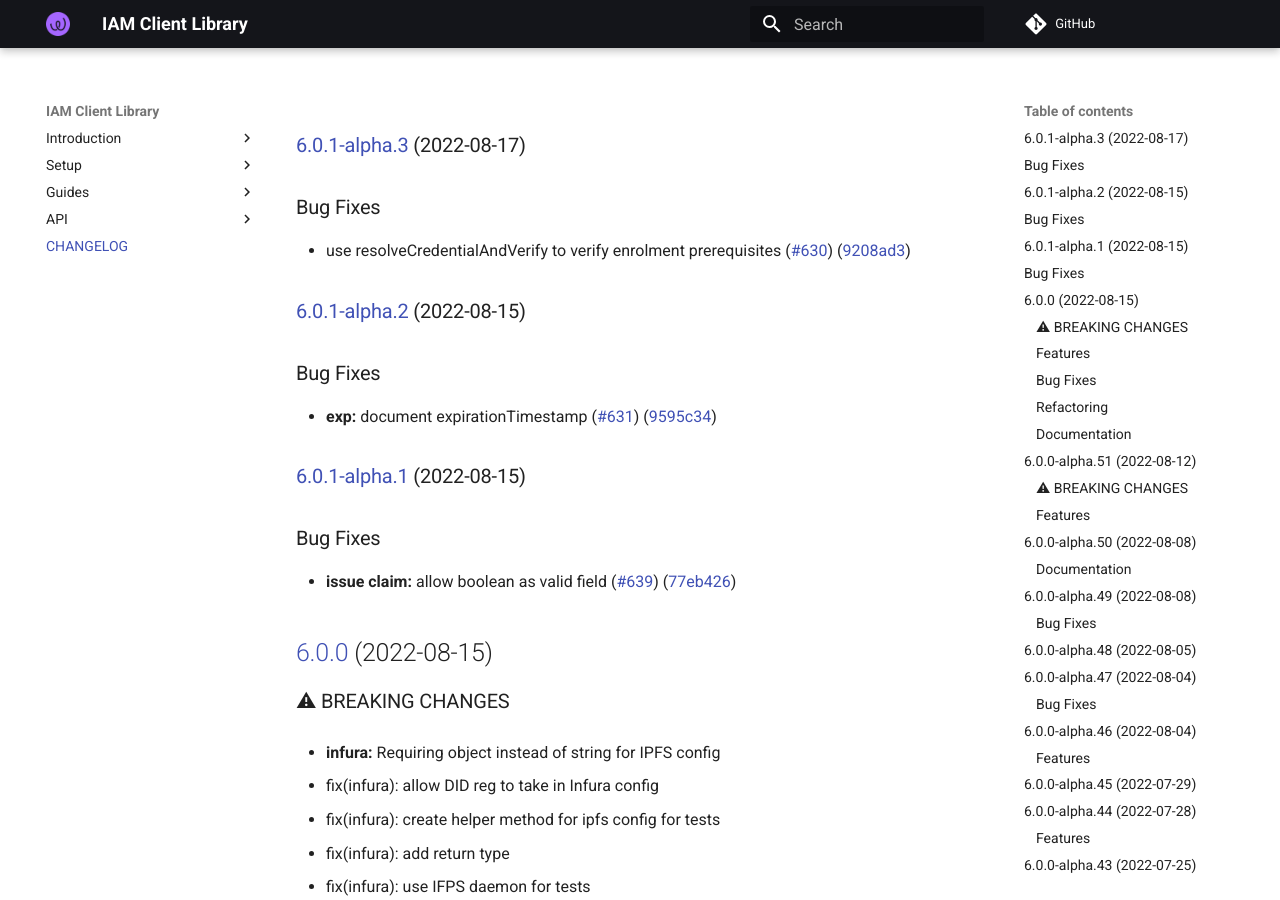
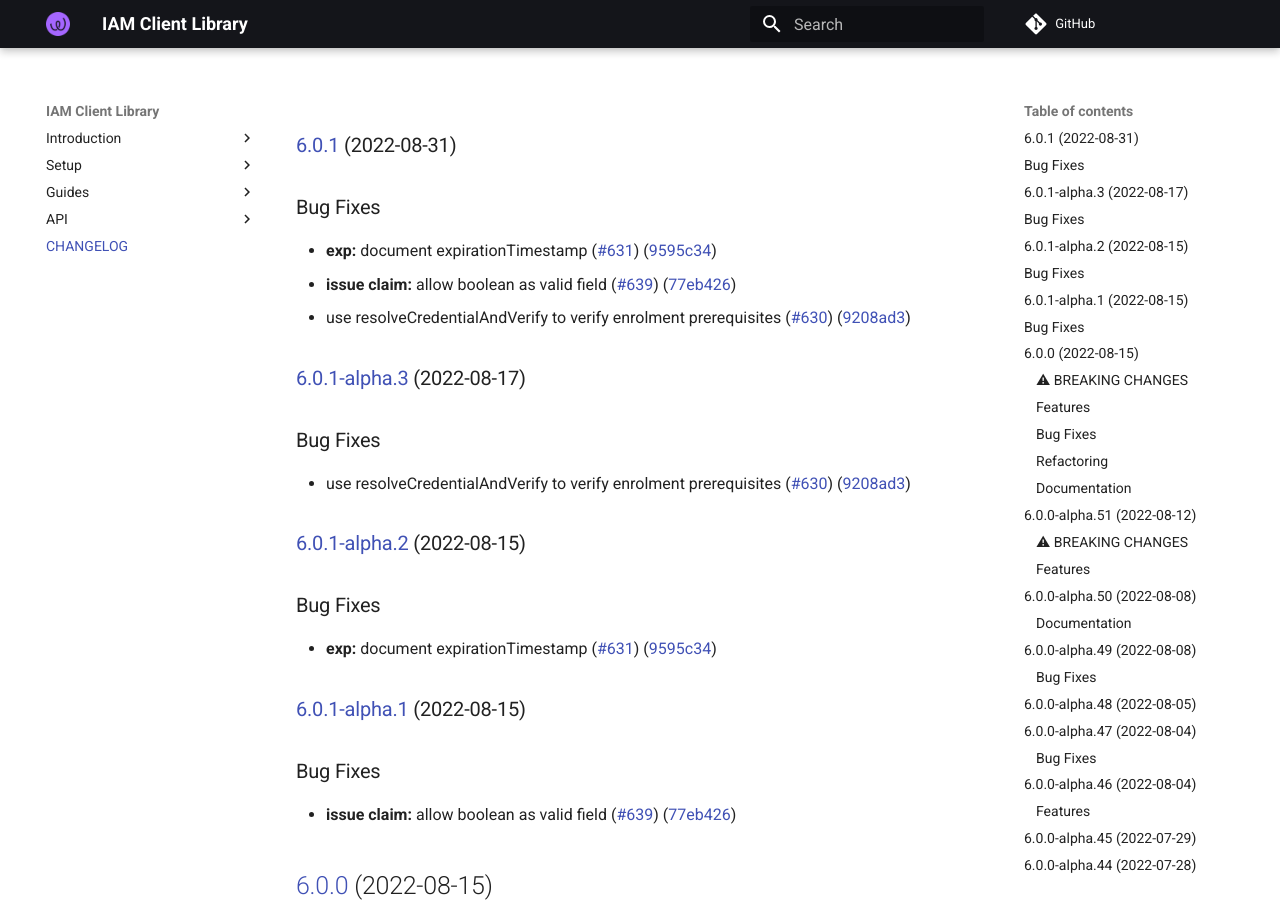
Before and after one commit to energywebfoundation/iam-client-lib, an MkDocs documentation site: the page built from docs/CHANGELOG.md, in a window 1280 px wide and 900 px high. Built offline with MkDocs 1.6.1 and Material for MkDocs 9.7.7, drawn with Linux system fonts in a browser that asks for light colours; comment, search, counter and statistics services are not loaded.

Commit message:
chore(release): 6.0.1 [skip ci]
### [6.0.1](https://github.com/energywebfoundation/iam-client-lib/compare/v6.0.0...v6.0.1) (2022-08-31)

### Bug Fixes

* **exp:** document expirationTimestamp ([#631](https://github.com/energywebfoundation/iam-client-lib/issues/631)) ([9595c34](https://github.com/energywebfoundation/iam-client-lib/commit/9595c34bba0021ef75a29b24610d37eac762fc64))
* **issue claim:** allow boolean as valid field ([#639](https://github.com/energywebfoundation/iam-client-lib/issues/639)) ([77eb426](https://github.com/energywebfoundation/iam-client-lib/commit/77eb426c5222c312b6cb04fc87155b6300693d97))
* use resolveCredentialAndVerify to verify enrolment prerequisites ([#630](https://github.com/energywebfoundation/iam-client-lib/issues/630)) ([9208ad3](https://github.com/energywebfoundation/iam-client-lib/commit/9208ad36edb91a0aac3cf1b36dc28053b123896f))

```diff
--- a/docs/CHANGELOG.md
+++ b/docs/CHANGELOG.md
@@ -1,3 +1,12 @@
+### [6.0.1](https://github.com/energywebfoundation/iam-client-lib/compare/v6.0.0...v6.0.1) (2022-08-31)
+
+
+### Bug Fixes
+
+* **exp:** document expirationTimestamp ([#631](https://github.com/energywebfoundation/iam-client-lib/issues/631)) ([9595c34](https://github.com/energywebfoundation/iam-client-lib/commit/9595c34bba0021ef75a29b24610d37eac762fc64))
+* **issue claim:** allow boolean as valid field ([#639](https://github.com/energywebfoundation/iam-client-lib/issues/639)) ([77eb426](https://github.com/energywebfoundation/iam-client-lib/commit/77eb426c5222c312b6cb04fc87155b6300693d97))
+* use resolveCredentialAndVerify to verify enrolment prerequisites ([#630](https://github.com/energywebfoundation/iam-client-lib/issues/630)) ([9208ad3](https://github.com/energywebfoundation/iam-client-lib/commit/9208ad36edb91a0aac3cf1b36dc28053b123896f))
+
 ### [6.0.1-alpha.3](https://github.com/energywebfoundation/iam-client-lib/compare/v6.0.1-alpha.2...v6.0.1-alpha.3) (2022-08-17)
 
 
--- a/package.json
+++ b/package.json
@@ -1,6 +1,6 @@
 {
   "name": "iam-client-lib",
-  "version": "6.0.1-alpha.3",
+  "version": "6.0.1",
   "description": "Library for Decentralized Identity and Access Management",
   "main": "dist/index.js",
   "module": "dist/index.esm.js",
```
